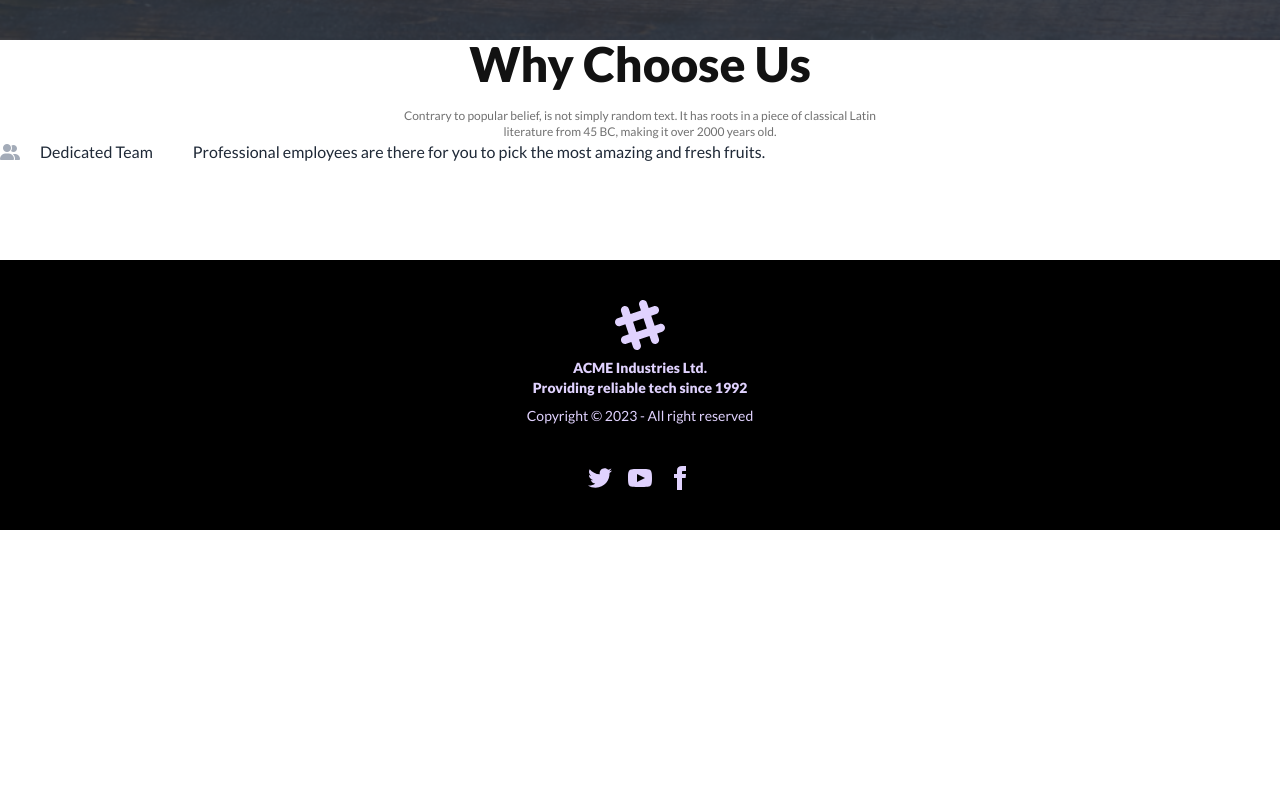
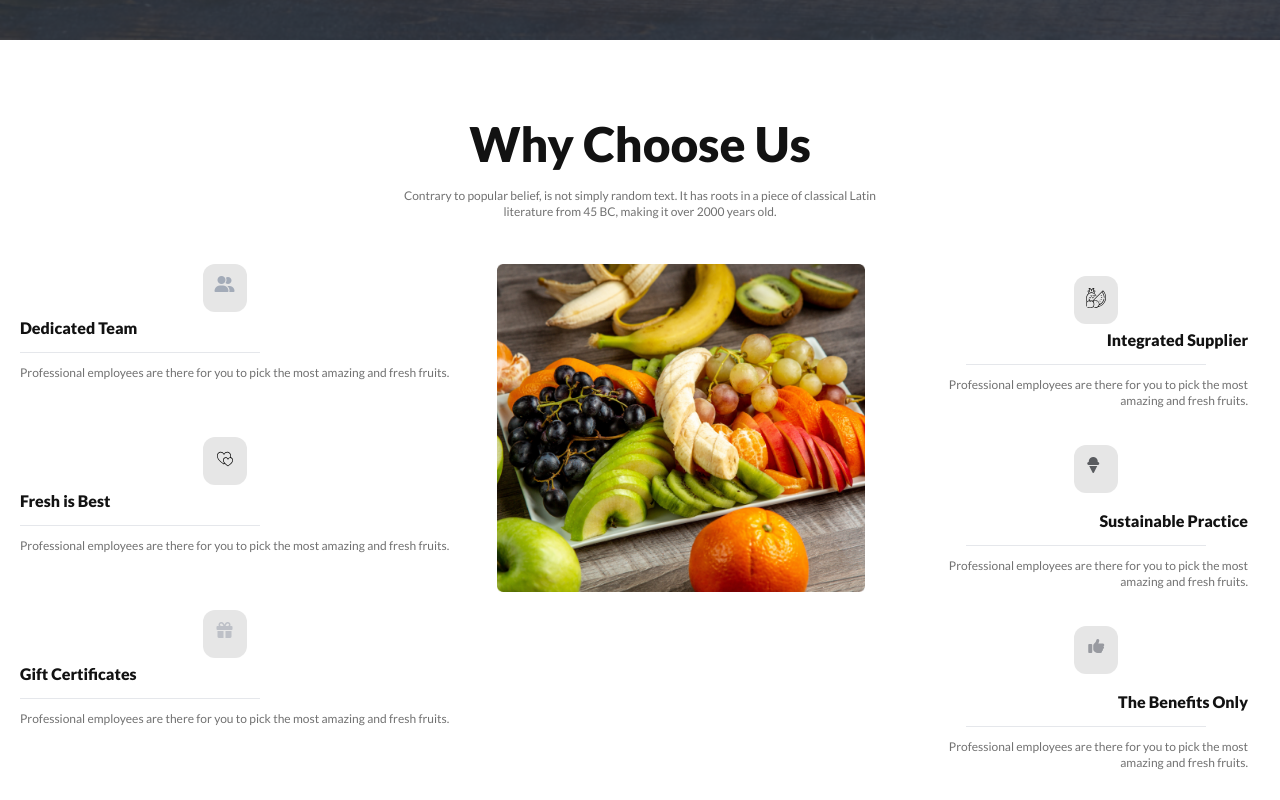
Before and after one commit to Halal1122/fruit-burst, a plain HTML site: page index.html in a window 1280 px wide. Shown: the part 2260-3060 px from the top of the page. Before the commit the page ends 2870 px from the top, so only its background shows below. Drawn offline with nearby package versions, Linux system fonts and the light colour scheme.

Commit message:
why section added

```diff
--- a/index.html
+++ b/index.html
@@ -215,9 +215,9 @@
                   <button class="bg-none text-primary-color text-base font-bold">Details</button>
               </label>
             </div>
-            <div tabindex="0" class="mt-3 z-[1] card card-compact dropdown-content w-52 bg-base-100 shadow">
+            <div tabindex="0" class="mt-3 z-[1] card card-compact dropdown-content w-[350px] bg-base-100 shadow">
               <div class="card-body">
-                <div class="card  bg-base-100 shadow-xl">
+                <div class="card  bg-base-100">
                   <figure class="px-10 pt-10">
                     <img src="./images/fruit6.png" alt="Shoes" class="rounded-xl " />
                   </figure>
@@ -233,8 +233,9 @@
                       <input type="radio" name="rating-2" class="mask mask-star-2 bg-orange-400" />
                       <input type="radio" name="rating-2" class="mask mask-star-2 bg-orange-400" />
                     </div>
-                    <div class="card-actions">
-                      <button class="bg-none text-primary-color text-base font-bold">Details</button>
+                    <div class="card-actions flex">
+                      <button class="btn  text-base font-bold">close</button>
+                      <button class="btn text-primary-color text-base font-bold">buy now</button>
                     </div>
                   </div>
                 </div>
@@ -270,9 +271,9 @@
                   <button class="bg-none text-primary-color text-base font-bold">Details</button>
               </label>
             </div>
-            <div tabindex="0" class="mt-3 z-[1] card card-compact dropdown-content w-52 bg-base-100 shadow">
+            <div tabindex="0" class="mt-3 z-[1] card card-compact dropdown-content w-[350px] bg-base-100 shadow">
               <div class="card-body">
-                <div class="card  bg-base-100 shadow-xl">
+                <div class="card  bg-base-100">
                   <figure class="px-10 pt-10">
                     <img src="./images/fruit7.png" alt="Shoes" class="rounded-xl " />
                   </figure>
@@ -288,8 +289,9 @@
                       <input type="radio" name="rating-2" class="mask mask-star-2 bg-orange-400" />
                       <input type="radio" name="rating-2" class="mask mask-star-2 bg-orange-400" />
                     </div>
-                    <div class="card-actions">
-                      <button class="bg-none text-primary-color text-base font-bold">Details</button>
+                    <div class="card-actions flex">
+                      <button class="btn  text-base font-bold">close</button>
+                      <button class="btn text-primary-color text-base font-bold">buy now</button>
                     </div>
                   </div>
                 </div>
@@ -325,9 +327,9 @@
                   <button class="bg-none text-primary-color text-base font-bold">Details</button>
               </label>
             </div>
-            <div tabindex="0" class="mt-3 z-[1] card card-compact dropdown-content w-52 bg-base-100 shadow">
+            <div tabindex="0" class="mt-3 z-[1] card card-compact dropdown-content w-[350px] bg-base-100 shadow">
               <div class="card-body">
-                <div class="card  bg-base-100 shadow-xl">
+                <div class="card  bg-base-100 ">
                   <figure class="px-10 pt-10">
                     <img src="./images/fruit8.png" alt="Shoes" class="rounded-xl " />
                   </figure>
@@ -343,8 +345,9 @@
                       <input type="radio" name="rating-2" class="mask mask-star-2 bg-orange-400" />
                       <input type="radio" name="rating-2" class="mask mask-star-2 bg-orange-400" />
                     </div>
-                    <div class="card-actions">
-                      <button class="bg-none text-primary-color text-base font-bold">Details</button>
+                    <div class="card-actions flex">
+                      <button class="btn  text-base font-bold">close</button>
+                      <button class="btn text-primary-color text-base font-bold">buy now</button>
                     </div>
                   </div>
                 </div>
@@ -364,8 +367,8 @@
         <div class="card-title text-black text-base font-bold bord rounded-b border-slate-300">
           <h2 class="">12.90$ - 18.85$</h2>
         </div>
-        <p class="text-xs font-medium">Banana</p>
-        <div class="rating">
+        <p class="text-xs  font-medium">Banana</p>
+        <div class="rating  mt-2">
           <input type="radio" name="rating-2" class="mask mask-star-2 bg-orange-400" />
           <input type="radio" name="rating-2" class="mask mask-star-2 bg-orange-400" checked />
           <input type="radio" name="rating-2" class="mask mask-star-2 bg-orange-400" />
@@ -380,10 +383,10 @@
                   <button class="bg-none text-primary-color text-base font-bold">Details</button>
               </label>
             </div>
-            <div tabindex="0" class="mt-3 z-[1] card card-compact dropdown-content w-52 bg-base-100 shadow">
+            <div tabindex="0" class="z-[1] card w-[350px] dropdown-content  bg-base-100 shadow">
               <div class="card-body">
-                <div class="card  bg-base-100 shadow-xl">
-                  <figure class="px-10 pt-10">
+                <div class="card  bg-base-100 ">
+                  <figure class="">
                     <img src="./images/fruit9.png" alt="Shoes" class="rounded-xl " />
                   </figure>
                   <div class="card-body items-center text-center">
@@ -398,8 +401,9 @@
                       <input type="radio" name="rating-2" class="mask mask-star-2 bg-orange-400" />
                       <input type="radio" name="rating-2" class="mask mask-star-2 bg-orange-400" />
                     </div>
-                    <div class="card-actions">
-                      <button class="bg-none text-primary-color text-base font-bold">Details</button>
+                    <div class="card-actions flex">
+                      <button class="btn  text-base font-bold">close</button>
+                      <button class="btn text-primary-color text-base font-bold">buy now</button>
                     </div>
                   </div>
                 </div>
@@ -417,7 +421,7 @@
 
   <!----------------- meat section ----------------->
 
-  <main class="lg:max-w-screen-xl mx-auto mt-24 lg:min-h-[690px] ">
+  <main class="lg:max-w-screen-xl mx-auto mt-24 mb-20 ">
     <div class="hero min-h-screen" style="background-image: url(./images/banner1.png);">
       <div class="hero-overlay bg-opacity-85"></div>
       <div class="hero-contents max-w-4xl text-center text-neutral-content max-h-[450px] mt-0">
@@ -472,47 +476,135 @@
     </div>
   </main>
 
-  <section class="max-w-screen-xl mx-auto">
-    <h2 class="text-5xl text-[#121212] font-extrabold text-center">Why Choose Us</h2>
-    <p class="text-xs font-medium text-[#12121299] text-center mt-5 px-96 items-center">Contrary to popular belief, is not simply random text. It has roots
+  <section class="max-w-screen-xl mt-7 mx-auto">
+    <div>
+      <h2 class="lg:text-5xl text-3xl text-[#121212] font-extrabold text-center">Why Choose Us</h2>
+    <p class="text-xs font-medium text-[#12121299] text-center mt-5 lg:px-96">Contrary to popular belief, is
+      not simply random text. It has roots
       in a piece of classical Latin literature from 45 BC, making it over 2000 years old.</p>
-    <nav>
-      <div class="flex gap-5">
-        <div >
-          <i class="fa-solid fa-user-group" style="color: #a3abb8;"></i>
+    </div>
+    <nav class="lg:flex flex-row  mt-11 gap-12">
+      <div class="lg:grid">
+        <div class=" lg:flex flex flex-col items-center">
+          <div class="bg-[#1212121A] w-11 h-12 rounded-xl items-center ">
+            <i class="fa-solid fa-user-group p-3 lg:text-start text-center" style="color: #a3abb8;"></i>
+          </div>
+          <div class="flex-1 gap-5">
+            <div class="ml-5 mt-1">
+              <h2 class="text-[#121212] text-base lg:text-start text-center font-extrabold">Dedicated Team</h2>
+              <hr class="mr-auto w-60 my-3">
+              <p class="text-xs lg:text-start text-center font-medium text-[#12121299]">Professional employees are there for you to pick the most
+                amazing and fresh fruits.</p>
+            </div>
+          </div>
         </div>
-        <h2>Dedicated Team</h2> <br>
-        <p>Professional employees are there for you to pick the most amazing and fresh fruits.</p>
+        <div class="lg:flex flex flex-col items-center">
+          <div class="bg-[#1212121A] w-11 h-12 rounded-xl items-center justify-center ">
+            <img class="p-3" src="./images/icon/love 1.svg" alt="">
+          </div>
+          <div class="flex-1 gap-5">
+            <div class="ml-5 mt-1 lg:text-start text-center">
+              <h2 class="text-[#121212] text-base font-extrabold">Fresh is Best</h2>
+              <hr class="mr-auto  w-60 my-3">
+              <p class="text-xs font-medium text-[#12121299]">Professional employees are there for you to pick the most
+                amazing and fresh fruits.</p>
+            </div>
+          </div>
+        </div>
+        <div class="lg:flex flex flex-col items-center">
+          <div class="bg-[#1212121A] w-11 h-12 rounded-xl text-center ">
+            <i class="fa-solid fa-gift p-3" style="color: #bdc0c7;"></i>
+          </div>
+          <div class="flex-1 gap-5">
+            <div class=" ml-5 mt-1 lg:text-start text-center">
+              <h2 class="text-[#121212] text-base font-extrabold">Gift Certificates</h2>
+              <hr class="mr-auto w-60 my-3">
+              <p class="text-xs font-medium text-[#12121299]">Professional employees are there for you to pick the most
+                amazing and fresh fruits.</p>
+            </div>
+          </div>
+        </div>
       </div>
-      <div></div>
-      <div></div>
-    </nav>
-    <nav></nav>
-    <nav>
-      <div></div>
-      <div></div>
-      <div></div>
+      <div class="flex-1">
+        <img src="./images/whychoose1.png" alt="">
+      </div>
+      <div class="flex-1">
+        <div class="grid grid-end gap-6">
+          <div class="lg:flex flex flex-col-reverse items-center p-3">
+            <div class="flex-1 gap-5">
+              <div class=" mr-5 mt-1 lg:text-end text-center ">
+                <h2 class="text-[#121212] text-base font-extrabold">Integrated Supplier</h2>
+                <hr class="lg:ml-auto m-auto w-60 my-3">
+                <p class="text-xs font-medium text-[#12121299]">Professional employees are there for you to pick the
+                  most
+                  amazing and fresh fruits.</p>
+              </div>
+            </div>
+            <div class="bg-[#1212121A] w-11 h-12 rounded-xl text-center p-3 ">
+              <img src="./images/icon/fruit 1.svg" alt="">
+            </div>
+          </div>
+          <div class="lg:flex flex flex-col-reverse items-center">
+            <div class="lg:flex-1 gap-5">
+              <div class=" mr-5 mt-1 lg:text-end text-center p-3">
+                <h2 class="text-[#121212] text-base font-extrabold">Sustainable Practice</h2>
+                <hr class="lg:ml-auto m-auto w-60 my-3">
+                <p class="text-xs font-medium text-[#12121299]">Professional employees are there for you to pick the
+                  most
+                  amazing and fresh fruits.</p>
+              </div>
+            </div>
+            <div class="bg-[#1212121A] w-11 h-12 rounded-xl items-center justify-center ">
+              <i class="fa-solid fa-ice-cream p-3" style="color: #595b5f;"></i>
+            </div>
+          </div>
+          <div class="lg:flex flex flex-col-reverse items-center">
+            <div class="flex-1 gap-5">
+              <div class="mr-5 mt-1 lg:text-end text-center p-3">
+                <h2 class="text-[#121212] text-base  font-extrabold">The Benefits Only</h2>
+                <hr class="lg:ml-auto m-auto w-60 my-3">
+                <p class="text-xs font-medium text-[#12121299]">Professional employees are there for you to pick the
+                  most
+                  amazing and fresh fruits.</p>
+              </div>
+            </div>
+            <div class="bg-[#1212121A] w-11 h-12 rounded-xl text-center ">
+              <i class="fa-solid fa-thumbs-up p-3" style="color: #989aa0;"></i>
+            </div>
+          </div>
+        </div>
+      </div>
     </nav>
   </section>
 
   <!------------------ footer section --------------->
-  <footer class="footer footer-center p-10 bg-black text-primary-content mt-24">
+  <footer class="footer footer-center mb-0 p-10 bg-black text-primary-content mt-24">
     <div>
-      <svg width="50" height="50" viewBox="0 0 24 24" xmlns="http://www.w3.org/2000/svg" fill-rule="evenodd" clip-rule="evenodd" class="inline-block fill-current"><path d="M22.672 15.226l-2.432.811.841 2.515c.33 1.019-.209 2.127-1.23 2.456-1.15.325-2.148-.321-2.463-1.226l-.84-2.518-5.013 1.677.84 2.517c.391 1.203-.434 2.542-1.831 2.542-.88 0-1.601-.564-1.86-1.314l-.842-2.516-2.431.809c-1.135.328-2.145-.317-2.463-1.229-.329-1.018.211-2.127 1.231-2.456l2.432-.809-1.621-4.823-2.432.808c-1.355.384-2.558-.59-2.558-1.839 0-.817.509-1.582 1.327-1.846l2.433-.809-.842-2.515c-.33-1.02.211-2.129 1.232-2.458 1.02-.329 2.13.209 2.461 1.229l.842 2.515 5.011-1.677-.839-2.517c-.403-1.238.484-2.553 1.843-2.553.819 0 1.585.509 1.85 1.326l.841 2.517 2.431-.81c1.02-.33 2.131.211 2.461 1.229.332 1.018-.21 2.126-1.23 2.456l-2.433.809 1.622 4.823 2.433-.809c1.242-.401 2.557.484 2.557 1.838 0 .819-.51 1.583-1.328 1.847m-8.992-6.428l-5.01 1.675 1.619 4.828 5.011-1.674-1.62-4.829z"></path></svg>
+
       <p class="font-bold">
-        ACME Industries Ltd. <br/>Providing reliable tech since 1992
+        ACME Industries Ltd. <br />Providing reliable tech since 1992
       </p>
       <p>Copyright © 2023 - All right reserved</p>
     </div>
     <div>
       <div class="grid grid-flow-col gap-4">
-        <a><svg xmlns="http://www.w3.org/2000/svg" width="24" height="24" viewBox="0 0 24 24" class="fill-current"><path d="M24 4.557c-.883.392-1.832.656-2.828.775 1.017-.609 1.798-1.574 2.165-2.724-.951.564-2.005.974-3.127 1.195-.897-.957-2.178-1.555-3.594-1.555-3.179 0-5.515 2.966-4.797 6.045-4.091-.205-7.719-2.165-10.148-5.144-1.29 2.213-.669 5.108 1.523 6.574-.806-.026-1.566-.247-2.229-.616-.054 2.281 1.581 4.415 3.949 4.89-.693.188-1.452.232-2.224.084.626 1.956 2.444 3.379 4.6 3.419-2.07 1.623-4.678 2.348-7.29 2.04 2.179 1.397 4.768 2.212 7.548 2.212 9.142 0 14.307-7.721 13.995-14.646.962-.695 1.797-1.562 2.457-2.549z"></path></svg></a>
-        <a><svg xmlns="http://www.w3.org/2000/svg" width="24" height="24" viewBox="0 0 24 24" class="fill-current"><path d="M19.615 3.184c-3.604-.246-11.631-.245-15.23 0-3.897.266-4.356 2.62-4.385 8.816.029 6.185.484 8.549 4.385 8.816 3.6.245 11.626.246 15.23 0 3.897-.266 4.356-2.62 4.385-8.816-.029-6.185-.484-8.549-4.385-8.816zm-10.615 12.816v-8l8 3.993-8 4.007z"></path></svg></a>
-        <a><svg xmlns="http://www.w3.org/2000/svg" width="24" height="24" viewBox="0 0 24 24" class="fill-current"><path d="M9 8h-3v4h3v12h5v-12h3.642l.358-4h-4v-1.667c0-.955.192-1.333 1.115-1.333h2.885v-5h-3.808c-3.596 0-5.192 1.583-5.192 4.615v3.385z"></path></svg></a>
+        <a><svg xmlns="http://www.w3.org/2000/svg" width="24" height="24" viewBox="0 0 24 24" class="fill-current">
+            <path
+              d="M24 4.557c-.883.392-1.832.656-2.828.775 1.017-.609 1.798-1.574 2.165-2.724-.951.564-2.005.974-3.127 1.195-.897-.957-2.178-1.555-3.594-1.555-3.179 0-5.515 2.966-4.797 6.045-4.091-.205-7.719-2.165-10.148-5.144-1.29 2.213-.669 5.108 1.523 6.574-.806-.026-1.566-.247-2.229-.616-.054 2.281 1.581 4.415 3.949 4.89-.693.188-1.452.232-2.224.084.626 1.956 2.444 3.379 4.6 3.419-2.07 1.623-4.678 2.348-7.29 2.04 2.179 1.397 4.768 2.212 7.548 2.212 9.142 0 14.307-7.721 13.995-14.646.962-.695 1.797-1.562 2.457-2.549z">
+            </path>
+          </svg></a>
+        <a><svg xmlns="http://www.w3.org/2000/svg" width="24" height="24" viewBox="0 0 24 24" class="fill-current">
+            <path
+              d="M19.615 3.184c-3.604-.246-11.631-.245-15.23 0-3.897.266-4.356 2.62-4.385 8.816.029 6.185.484 8.549 4.385 8.816 3.6.245 11.626.246 15.23 0 3.897-.266 4.356-2.62 4.385-8.816-.029-6.185-.484-8.549-4.385-8.816zm-10.615 12.816v-8l8 3.993-8 4.007z">
+            </path>
+          </svg></a>
+        <a><svg xmlns="http://www.w3.org/2000/svg" width="24" height="24" viewBox="0 0 24 24" class="fill-current">
+            <path
+              d="M9 8h-3v4h3v12h5v-12h3.642l.358-4h-4v-1.667c0-.955.192-1.333 1.115-1.333h2.885v-5h-3.808c-3.596 0-5.192 1.583-5.192 4.615v3.385z">
+            </path>
+          </svg></a>
       </div>
     </div>
-  </footer>
-  <footer>
   </footer>
 </body>
 
```
Also changed, not shown: images/icon/fruit 1.svg (added), images/icon/love 1.svg (added).
